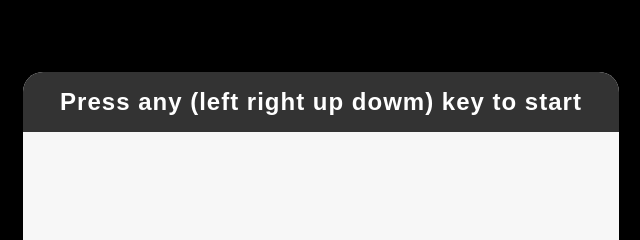
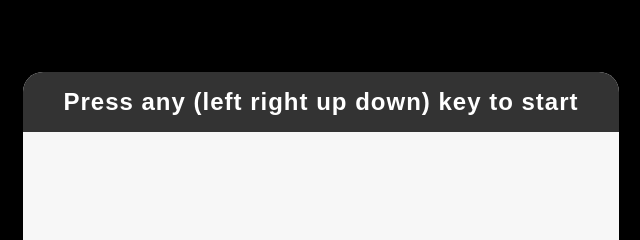
Before and after one commit to JatinKumar012/SnakeByte, a plain HTML site: page index.html in a window 1280 px wide. Shown: the top 240 px of the page, 319-959 px from the left. Drawn offline with Linux system fonts and the light colour scheme.

Commit message:
Changes in html

```diff
--- a/index.html
+++ b/index.html
@@ -8,7 +8,7 @@
 </head>
 <body>
     <div class="container">
-        <div class="score-container">Press any (left right up dowm) key to start</div>
+        <div class="score-container">Press any (left right up down) key to start</div>
         <div class="game-container">
             <div class="food" style="grid-area: 2/5;"></div>
         </div>
```
